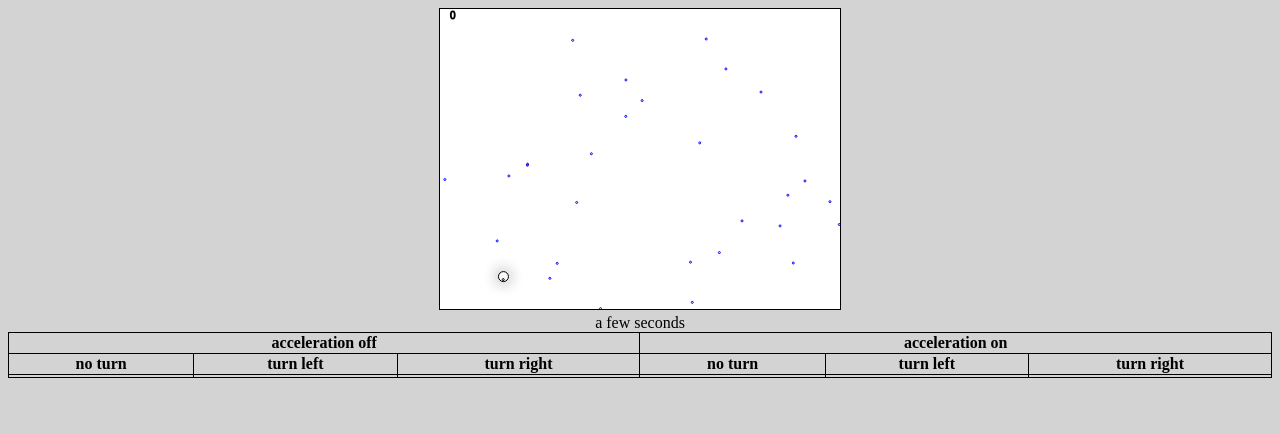
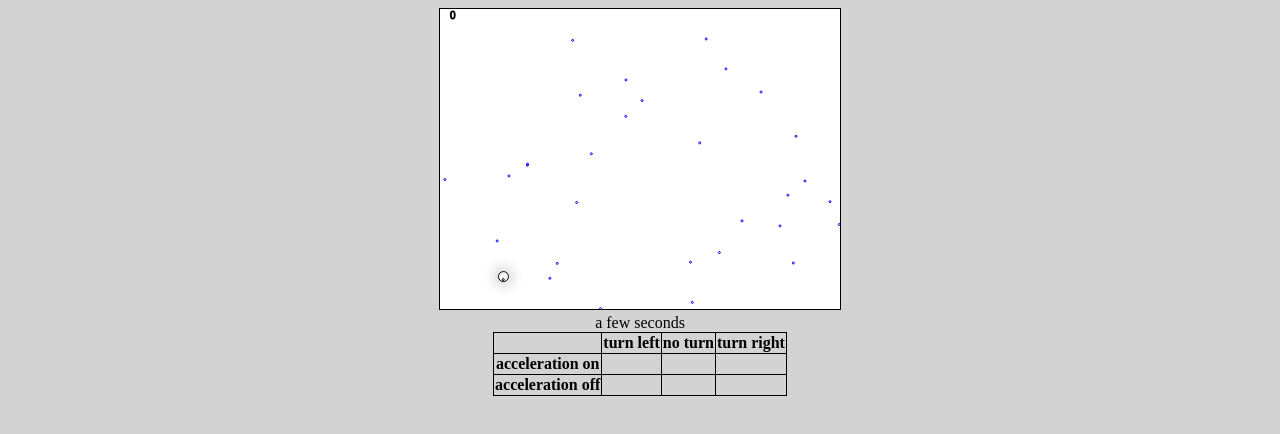
Before and after one commit to cj-dimaano/ml-petri-dish, a website built with webpack: page dist/index.html in a window 1280 px wide. Built offline with nearby package versions, Linux system fonts and the light colour scheme.

Commit message:
update outputs table to look more natural

```diff
--- a/dist/index.html
+++ b/dist/index.html
@@ -19,24 +19,22 @@
   <div>
     <table>
       <tr>
-        <th colspan="3">acceleration off</th>
-        <th colspan="3">acceleration on</th>
-      </tr>
-      <tr>
+        <th></th>
+        <th>turn left</th>
         <th>no turn</th>
-        <th>turn left</th>
-        <th>turn right</th>
-        <th>no turn</th>
-        <th>turn left</th>
         <th>turn right</th>
       </tr>
       <tr>
+        <th>acceleration on</th>
+        <td id="choice4"></td>
+        <td id="choice3"></td>
+        <td id="choice5"></td>
+      </tr>
+      <tr>
+        <th>acceleration off</th>
+        <td id="choice1"></td>
         <td id="choice0"></td>
-        <td id="choice1"></td>
         <td id="choice2"></td>
-        <td id="choice3"></td>
-        <td id="choice4"></td>
-        <td id="choice5"></td>
       </tr>
     </table>
   </div>
--- a/dist/styles.css
+++ b/dist/styles.css
@@ -11,8 +11,7 @@ canvas {
 }
 
 table {
-  width: 100%;
-  margin: 0;
+  margin: auto;
   padding: 0;
   border-collapse: collapse;
 }
```
